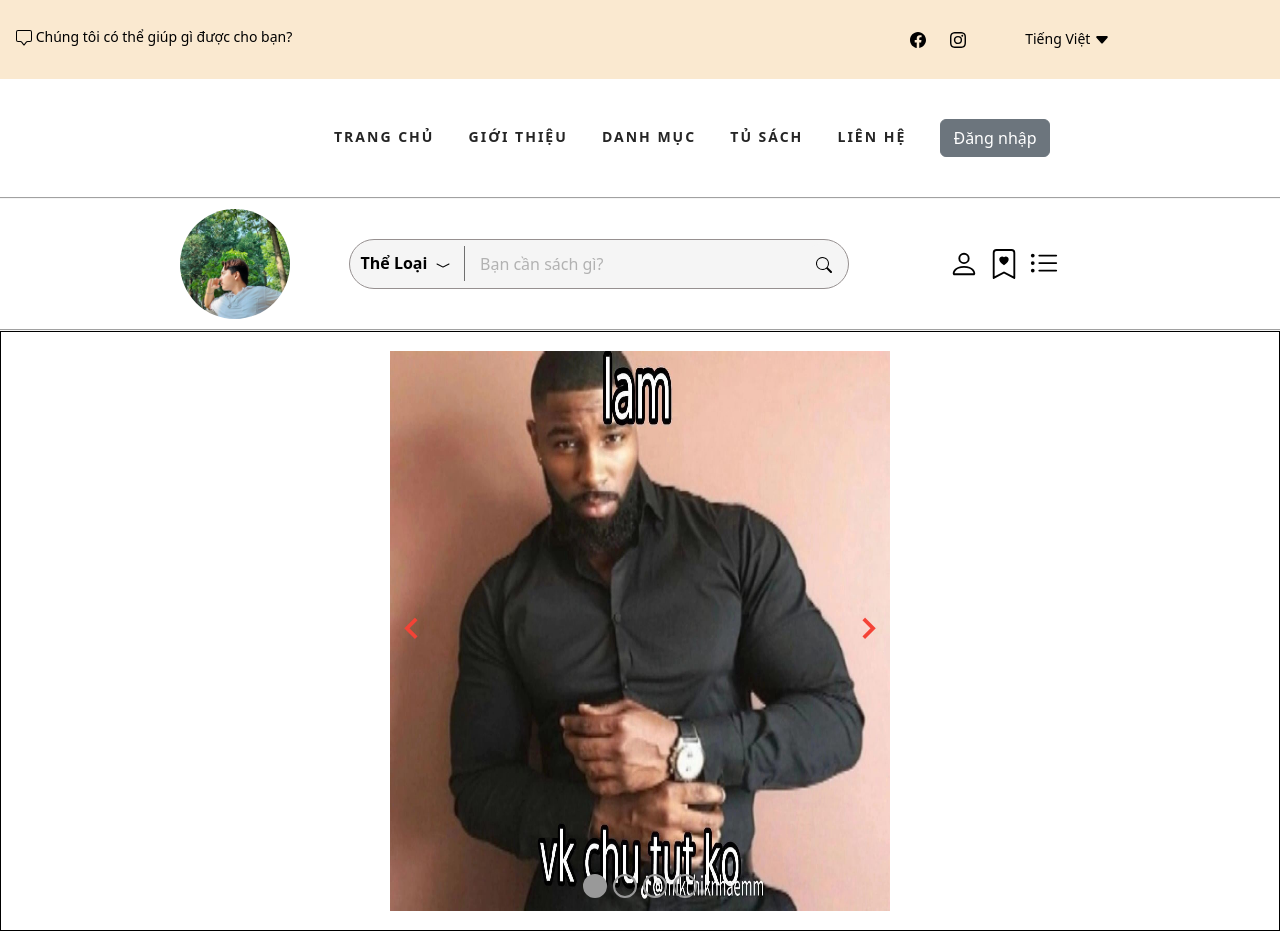
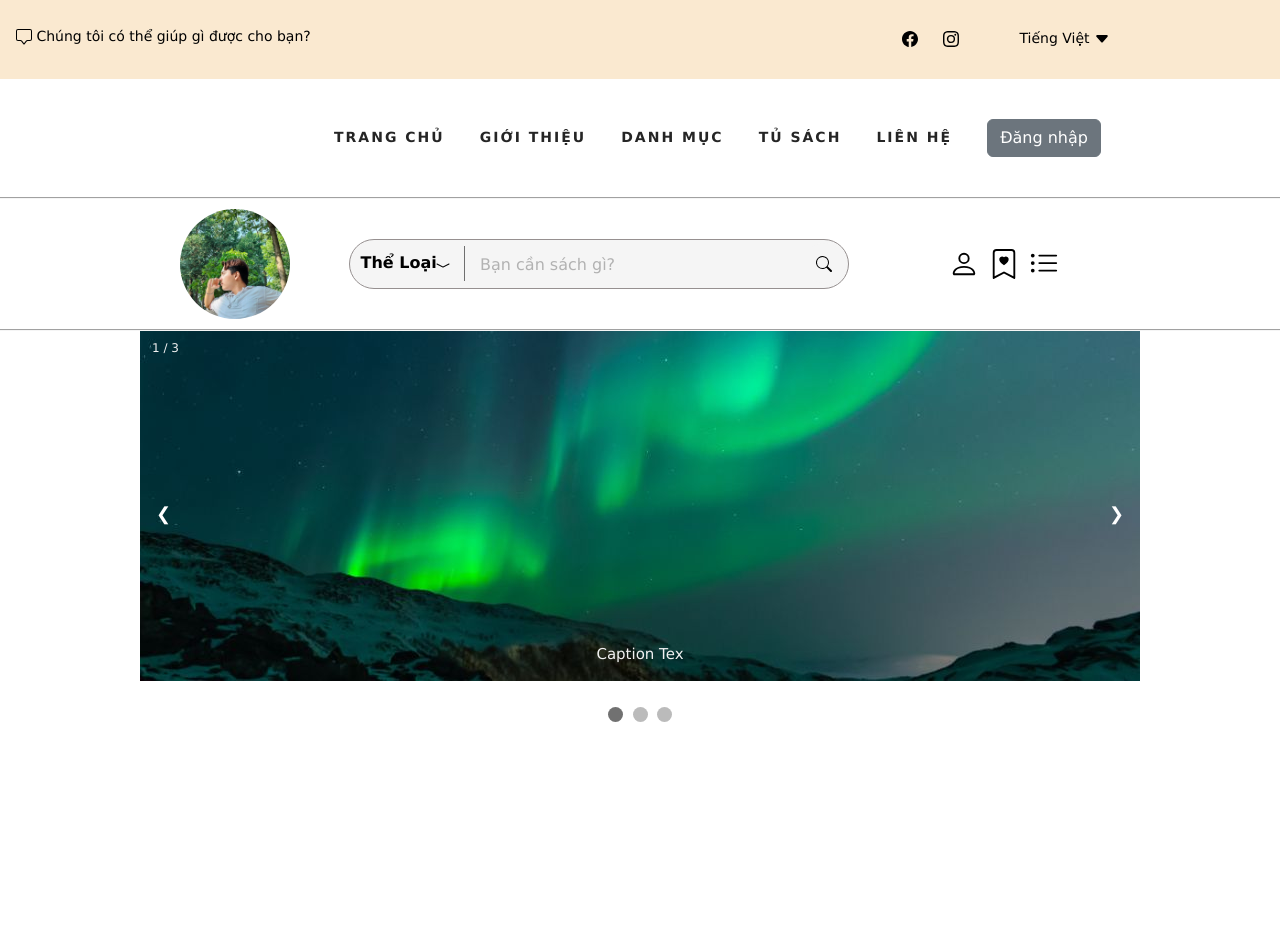
Before and after one commit to thanglaptop/ThucHanhWeb, a PHP site: page / in a window 1280 px wide. After the commit the page ends 722 px from the top, so only its background shows below. Run offline with PHP 8.4, Linux system fonts and the light colour scheme.

Commit message:
xong slideshow

```diff
--- a/index.html
+++ b/index.html
@@ -218,37 +218,69 @@
         </div>
     </section>
     <!-- ket thuc tim kiem section -->
+    <!-- bat dau slide show -->
+    <div class="slideshow-container">
+        <!--hinh`-->
+        <div class="mySlides f">
+            <div class="numbertext">1 / 3</div>
+            <img src="/img/img_lights_wide.jpg" style="width: 100%;">
+            <div class="text">Caption Tex</div>
+        </div>
+        <!--hinh`-->
+        <div class="mySlides f">
+            <div class="numbertext">2 / 3</div>
+            <img src="/img/img_mountains_wide.jpg" style="width: 100%;">
+            <div class="text">Caption Two</div>
+        </div>
+        <!--hinh`-->
+        <div class="mySlides f">
+            <div class="numbertext">3 / 3</div>
+            <img src="/img/img_snow_wide.jpg" style="width: 100%;">
+            <div class="text">Caption Three</div>
+        </div>
+        <!--Chuyen qua chuye lai-->
+        <a class="prev" onclick="plusSlides(-1)">❮</a>
+        <a class="next" onclick="plusSlides(1)">❯</a>
+    </div>
+    <br>
+    <!-- cham -->
+    <div style="text-align:center">
+        <span class="dot" onclick="currentSlide(1)"></span>
+        <span class="dot" onclick="currentSlide(2)"></span>
+        <span class="dot" onclick="currentSlide(3)"></span>
+    </div>
+    <!--js-->
+    <script>
+        let slideIndex = 1;
+        showSlides(slideIndex);
 
-    <!-- bat dau slide show -->
-    <section class="slideshow">
-        <div class="container_sldshow">
-            <div class="row">
-                <div class="col-lg-12">
-                    <div class="slide">
-                        <div class="list_images">
-                            <img src="img/z4731130194617_8eadde9983aa29c454624629ffcd14f8.jpg" width="100%" alt="">
-                            <img src="img/gia_huy.jpg" width="100%" alt="">
-                            <img src="img/z4731130215486_6066f82aa5285fb68400539cb0985d6c.jpg" width="100%" alt="">
-                            <img src="img/z4722982846070_410b86424f6261e736ae45517e68b882.jpg" width="100%" alt="">
-                        </div>
-                        <div class="btnss">
-                            <div class="btns-left btns"><i class='bx bx-chevron-left'></i></div>
-                            <div class="btns-right btns"><i class='bx bx-chevron-right'></i></div>
-                        </div>
-                        <div class="index-images">
-                            <div class="index-item index-item-0 active"></div>
-                            <div class="index-item index-item-1"></div>
-                            <div class="index-item index-item-2"></div>
-                            <div class="index-item index-item-3"></div>
-                        </div>
-                    </div>
-                </div>
-            </div>
-        </div>
-        <script src="js/scripts.js"></script>
-    </section>
+        function plusSlides(n) {
+          showSlides(slideIndex += n);
+        }
 
+        function currentSlide(n) {
+          showSlides(slideIndex = n);
+        }
+
+        function showSlides(n) {
+          let i;
+          let slides = document.getElementsByClassName("mySlides");
+          let dots = document.getElementsByClassName("dot");
+          if (n > slides.length) {slideIndex = 1}
+          if (n < 1) {slideIndex = slides.length}
+          for (i = 0; i < slides.length; i++) {
+            slides[i].style.display = "none";
+          }
+          for (i = 0; i < dots.length; i++) {
+            dots[i].className = dots[i].className.replace(" active", "");
+          }
+          slides[slideIndex-1].style.display = "block";
+          dots[slideIndex-1].className += " active";
+        }
+        </script>
     <!-- end slideshow -->
+
+    <!--list top sach-->
+
 </body>
-
 </html>
--- a/js/scripts.js
+++ /dev/null
@@ -1,50 +0,0 @@
-
-const listImage = document.querySelector('.list_images')
-const imgs = document.getElementsByTagName('img')
-const btnLeft = document.querySelector('.btns-left')
-const btnRight = document.querySelector('.btns-right')
-const length = imgs.length
-let current = 0
-
-const handleChangeSlide = () => {
-    if (current == length - 1) {
-        current = 0
-        let width = imgs[0].offsetWidth
-        listImage.style.transform = `translateX(0px)`
-        document.querySelector('.active').classList.remove('active')
-        document.querySelector('.index-item-'+ current).classList.add('active')
-
-    } else {
-        current ++
-        let width = imgs[0].offsetWidth
-        listImage.style.transform = `translateX(${width * -1 * current}px)`
-        document.querySelector('.active').classList.remove('active')
-        document.querySelector('.index-item-'+ current).classList.add('active')
-    }
-}
-
-let handleEventChangeSlide = setInterval(handleChangeSlide, 4000)
-
-btnRight.addEventListener('click', () => {
-    clearInterval(handleEventChangeSlide)
-    handleChangeSlide()
-    handleEventChangeSlide = setInterval(handleChangeSlide, 4000)
-})
-
-btnLeft.addEventListener('click', () => {
-    clearInterval(handleEventChangeSlide)
-    if (current == 0) {
-        current = length - 1
-        let width = imgs[0].offsetWidth
-        listImage.style.transform = `translateX(${width * -1 * current}px)`
-        document.querySelector('.active').classList.remove('active')
-        document.querySelector('.index-item-'+ current).classList.add('active')
-    } else {
-        current --
-        let width = imgs[0].offsetWidth
-        listImage.style.transform = `translateX(${width * -1 * current}px)`
-        document.querySelector('.active').classList.remove('active')
-        document.querySelector('.index-item-'+ current).classList.add('active')
-    }
-    handleEventChangeSlide = setInterval(handleChangeSlide, 4000)
-})
--- a/styles/main.css
+++ b/styles/main.css
@@ -256,7 +256,7 @@ a:focus {
 	padding: 16px;
   }
 
-  img.avatar {
+  .avatar {
 	width: 30%;
 	border-radius: 50%;
   }
@@ -552,63 +552,80 @@ a:focus {
 	}
 }
 /* end tim kiem */
-
-
 /* slide show */
-.slideshow{
-	border: 1px solid black;
-	display: flex;
-	align-items: center;
-	justify-content: center;
-	height: 600px;
+* {box-sizing: border-box}
+body {font-family: Verdana, sans-serif; margin:0}
+.mySlides {display: none}
+img {vertical-align: middle;}
+/*container slide show*/
+.slideshow-container {
+	max-width: 1000px;
+	position: relative;
+	margin: auto;
 }
-@media only screen and (min-width: 1200px) {
-	.container_sldshow{
-		max-width: 1170px;
-	}
+.prev, .next {
+	cursor: pointer;
+	position: absolute;
+	top: 50%;
+	width: auto;
+	padding: 16px;
+	margin-top: -22px;
+	color: white;
+	font-weight: bold;
+	font-size: 18px;
+	transition: 0.6s ease;
+	border-radius: 0 3px 3px 0;
+	user-select: none;
+  }
+  .next {
+	right: 0;
+	border-radius: 3px 0 0 3px;
+  }
+  .prev:hover, .next:hover {
+	background-color: rgba(0,0,0,0.8);
+  }
+/*Caption text*/
+.text{
+	color: #f2f2f2;
+	font-size: 15px;
+	padding: 8px 12px;
+	position: absolute;
+	bottom: 8px;
+	width: 100%;
+	text-align: center;
 }
-.slide{
-	width: 500px;
-	overflow: hidden;
-	position: relative;
+/*123*/
+.numbertext {
+	color: #f2f2f2;
+	font-size: 12px;
+	padding: 8px 12px;
+	position: absolute;
+	top: 0;
+  }
+  .dot {
+	cursor: pointer;
+	height: 15px;
+	width: 15px;
+	margin: 0 2px;
+	background-color: #bbb;
+	border-radius: 50%;
+	display: inline-block;
+	transition: background-color 0.6s ease;
+  }
+.active, .dot:hover {
+  background-color: #717171;
 }
-.list_images{
-	display: flex;
-	transition: 0.5s;
+.f {
+	animation-name: fade;
+	animation-duration: 1.5s;
 }
 
-.btns:hover {
-	color: white;
+@keyframes fade {
+	from {opacity: .4}
+	to {opacity: 1}
 }
-.btns {
-	font-size: 45px;
-	color: #f44336;
-	position: absolute;
-	top: 50%;
-	transform: translateY(-50%);
-	transition: 0.5s;
-	cursor: pointer;
-}
-.btns-left {
-	left: 0;
-}
-.btns-right {
-	right: 0;
-}
-.index-images {
-	position: absolute;
-	bottom: 10px;
-	display: flex;
-	left: 50%;
-	transform: translateX(-50%);
-}
-.index-item {
-	border: 2px solid #999;
-	padding: 10px;
-	margin: 3px;
-	border-radius: 50%;
-}
-.active {
-	background-color: #999;
-}
+@media only screen and (max-width: 300px) {
+	.prev, .next,.text {font-size: 11px}
+  }
+
 /* end slide show */
```
Also changed, not shown: img/hinh1.jpg (renamed from img/z4722982846070_410b86424f6261e736ae45517e68b882.jpg), img/hinh2.jpg (renamed from img/z4731130194617_8eadde9983aa29c454624629ffcd14f8.jpg), img/hinh3.jpg (renamed from img/z4731130215486_6066f82aa5285fb68400539cb0985d6c.jpg), img/img_lights_wide.jpg (added), img/img_mountains_wide.jpg (added), img/img_snow_wide.jpg (added), img/za huy vjp.jpg (added).
